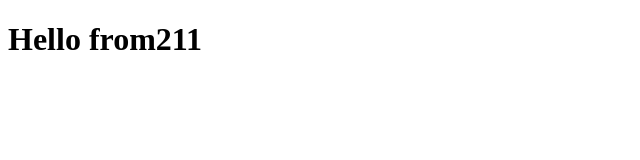
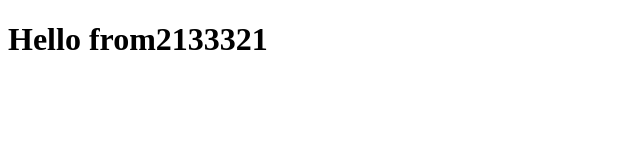
Before and after one commit to andy00614/my-blog, a React app: page / in a window 1280 px wide. Shown: the top 160 px of the page, without its empty margins (0-640 px from the left). Built offline with nearby package versions, Linux system fonts and the light colour scheme.

Commit message:
feat: 🎸 add readme.md

```diff
--- a/src/App.tsx
+++ b/src/App.tsx
@@ -1,4 +1,4 @@
-import * as React from "react";
+import * as React from 'react';
 
 export interface HelloProps {
 	// compiler: string;
@@ -11,11 +11,11 @@ interface AnimalDes {
 	title: string;
 }
 
-type AnimalType = "cat" | "dog" | "frog";
+type AnimalType = 'cat' | 'dog' | 'frog';
 const AnimalMap: Record<AnimalType, AnimalDes> = {
-	cat: { name: "猫", title: "cat" },
-	dog: { name: "狗", title: "dog" },
-	frog: { name: "青蛙", title: "frog" }
+	cat: { name: '猫', title: 'cat' },
+	dog: { name: '狗', title: 'dog' },
+	frog: { name: '青蛙', title: 'frog' }
 };
 
 const Hello = (props: HelloProps) => {
@@ -26,6 +26,6 @@ const Hello = (props: HelloProps) => {
 	if (foo === 2) {
 		foo = 2;
 	}
-	return <h1 onClick={handleClick}>Hello from211</h1>;
+	return <h1 onClick={handleClick}>Hello from2133321</h1>;
 };
 export default Hello;
--- /dev/null
+++ b/src/components/Button/index.tsx
@@ -0,0 +1,5 @@
+import * as React from 'react';
+
+export const Button = () => {
+	return <div>Button</div>;
+};
```
Also changed, not shown: tsconfig.json (+9 -10 lines), .eslintrc.js, .prettierrc.js, 4 other files (tests, documents, lock files or other folders).
